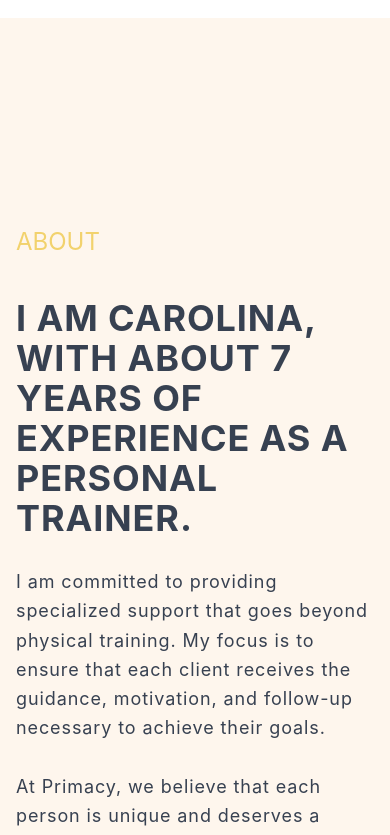
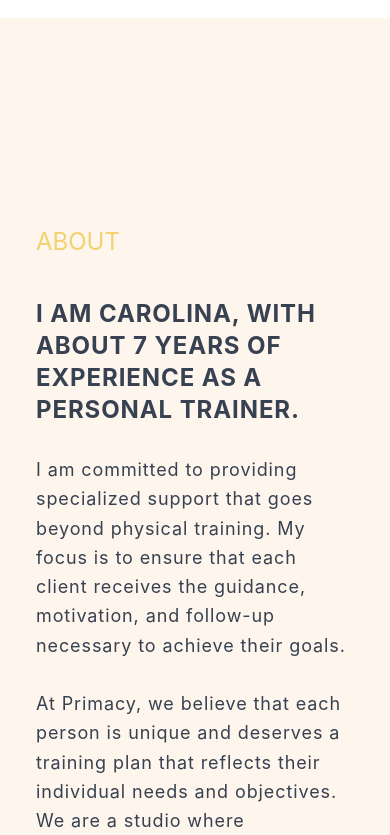
Before and after one commit to ArnabTo/primacy, a React (Vite) app: page / in a window 390 px wide. Shown: the part 2848-3683 px from the top of the page. Built offline with nearby package versions, Linux system fonts and the light colour scheme.

Commit message:
updated about section

```diff
--- a/src/component/About.jsx
+++ b/src/component/About.jsx
@@ -2,13 +2,13 @@ import AboutImg from '../assets/about.jpg';
 
 const About = () => {
     return (
-        <section className=" py-52">
+        <section className="py-52 mx-5 lg:mx-20">
             <div className="max-w-7xl mx-auto px-4 sm:px-6 lg:px-8">
                 <div className="flex flex-col lg:flex-row items-start justify-between">
                     <div className="lg:w-1/2 mb-8 lg:mb-0 lg:pr-8">
                         <h2 className="text-2xl text-aboutTxtColor uppercase mb-10">About</h2>
-                        <p className="text-lg text-gray-700 leading-relaxed tracking-wider">
-                            <span className="block text-4xl font-bold uppercase">
+                        <p className="text-lg text-gray-700 leading-relaxed tracking-wider font-normal">
+                            <span className="block text-2xl lg:text-4xl font-bold uppercase">
                                 I am Carolina, with about 7 years of experience as a personal trainer.
                             </span>
                             <br></br>
```
